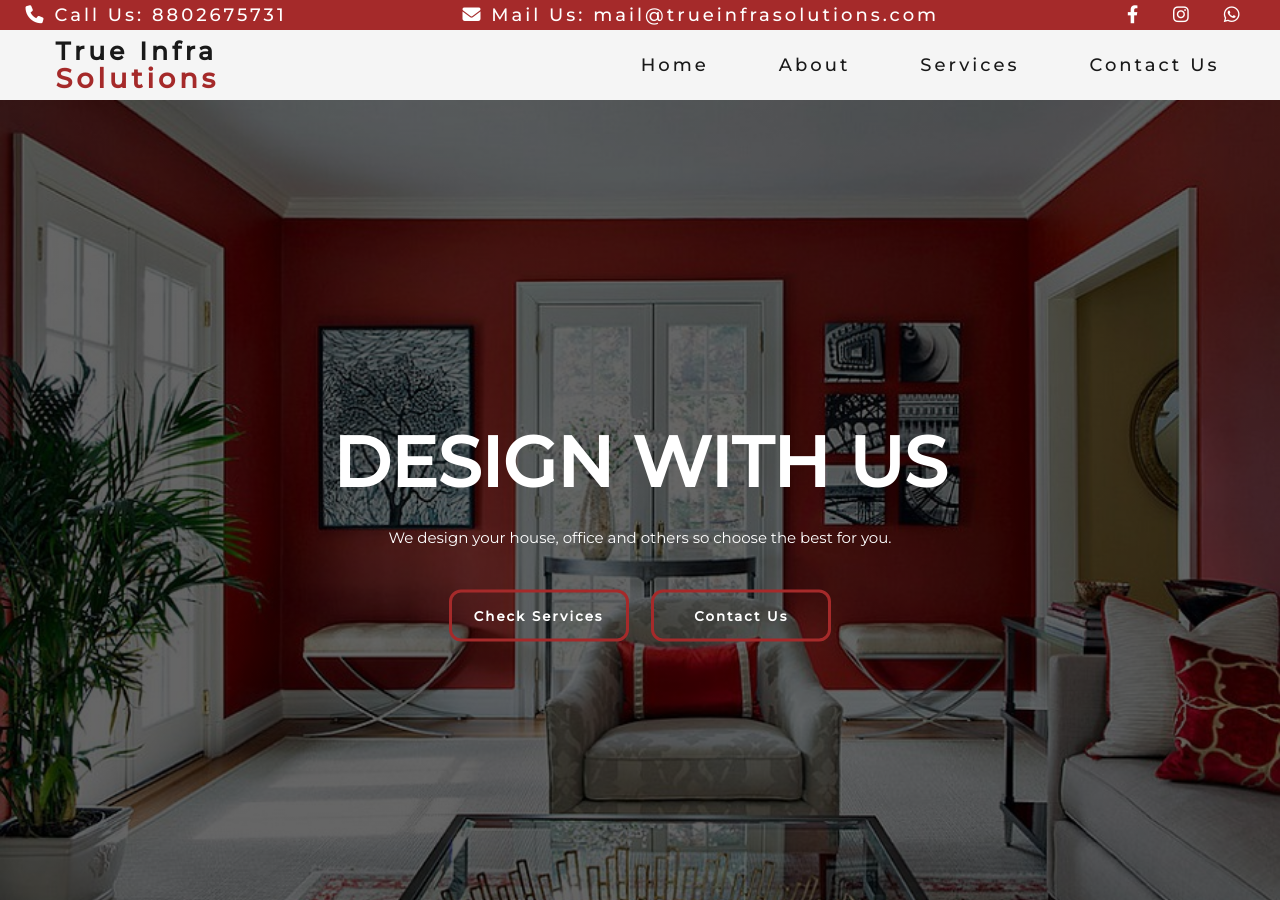
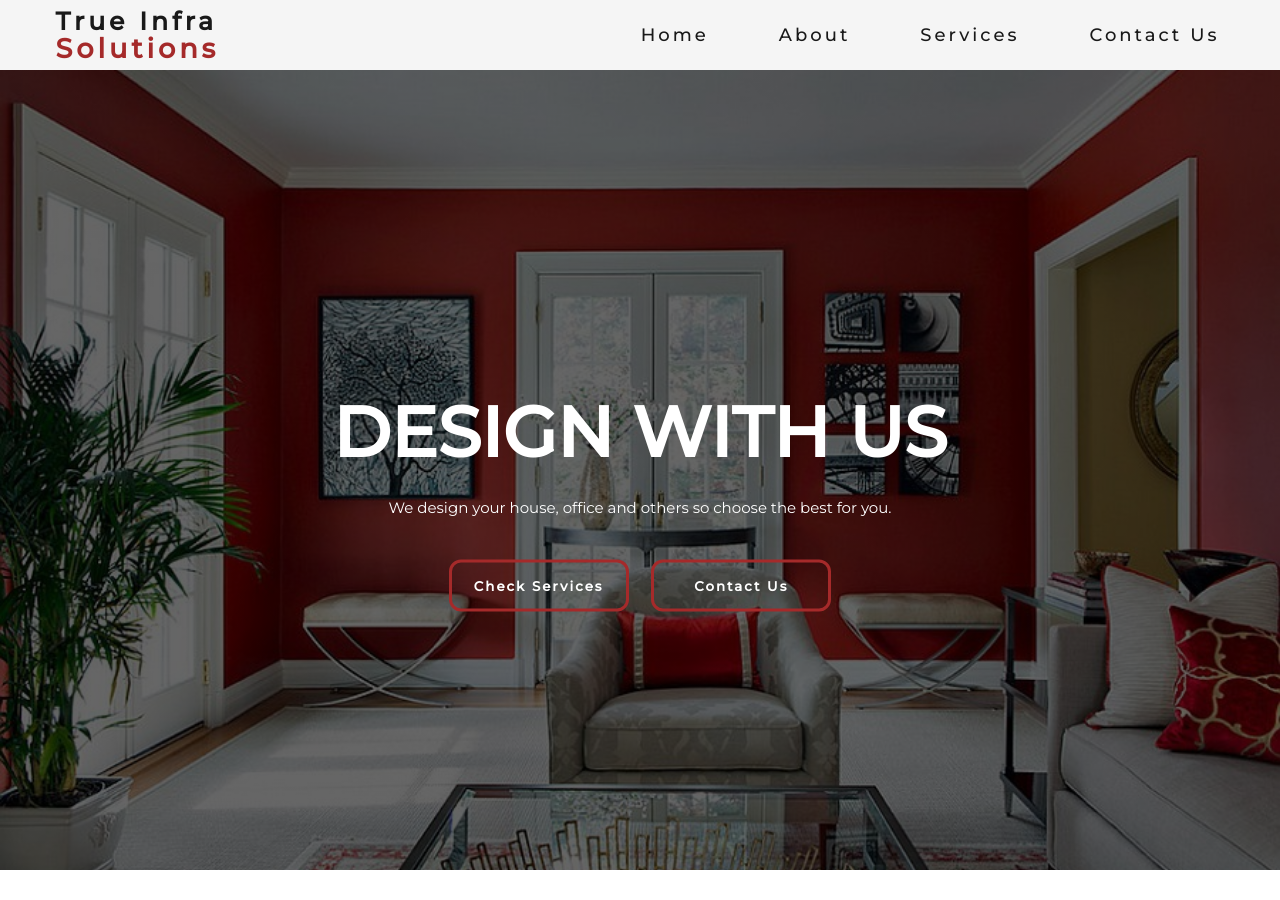
Before and after one commit to frontendsoni/Modern-responsive-website, a plain HTML site: page index.html in a window 1280 px wide. Shown: the top 900 px of the page. Drawn offline with Linux system fonts and the light colour scheme.

Commit message:
Update index.html

```diff
--- a/index.html
+++ b/index.html
@@ -14,25 +14,6 @@
 <div id="hero-wraper">
     <!-- Header start -->
   <header>
-    <div class="address-bar">
-      <div class="container">
-        <div class="flex-address-bar">
-        <div class="call-us">
-          <i class="fa-solid fa-phone"></i>
-          <span>Call Us: 8802675731</span>
-        </div>
-        <div class="mail-us">
-            <i class="fa-solid fa-envelope"></i>
-            <span>Mail Us: mail@trueinfrasolutions.com</span>
-        </div>
-        <div class="social-icons">
-          <a href="#" target="_blank"><i class="fa-brands fa-facebook-f"></i></a>
-          <a href="#" target="_blank"><i class="fa-brands fa-instagram"></i></a>
-          <a href="#" target="_blank"><i class="fa-brands fa-whatsapp"></i></a>
-        </div>
-        </div>
-      </div>
-    </div>
     <div class="navigation-menu">
       <div class="container">
         <div class="flex-navigation">
@@ -46,7 +27,7 @@
         </div>
         <nav>
           <ul class="navbar">
-            <li class="nav-items"><a href="#hero-wraper" class="navlinks">Home</a></li>
+            <li class="nav-items"><a href="#hero-wraper" class="navlinks .active">Home</a></li>
             <li class="nav-items"><a href="#about" class="navlinks">About</a></li>
             <li class="nav-items"><a href="#services" class="navlinks">Services</a></li>
             <li class="nav-items"><a href="#contacts" class="navlinks">Contact Us</a></li>
```
